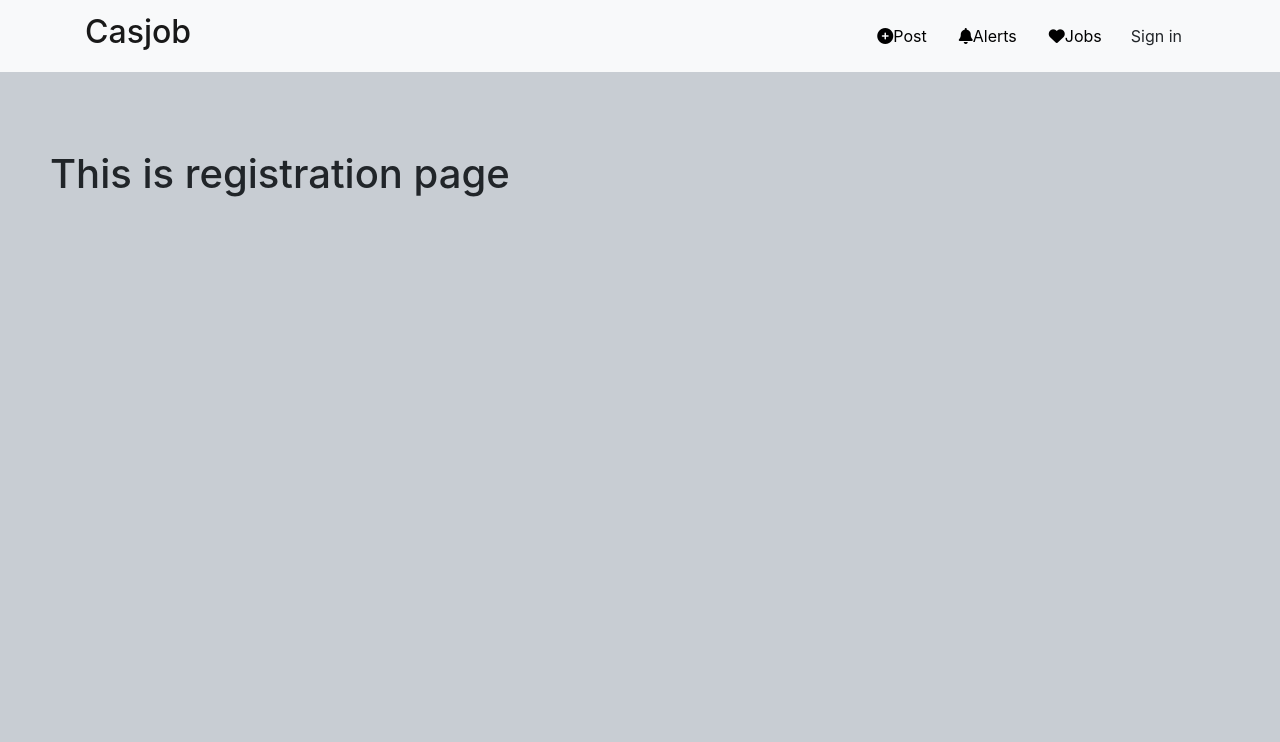
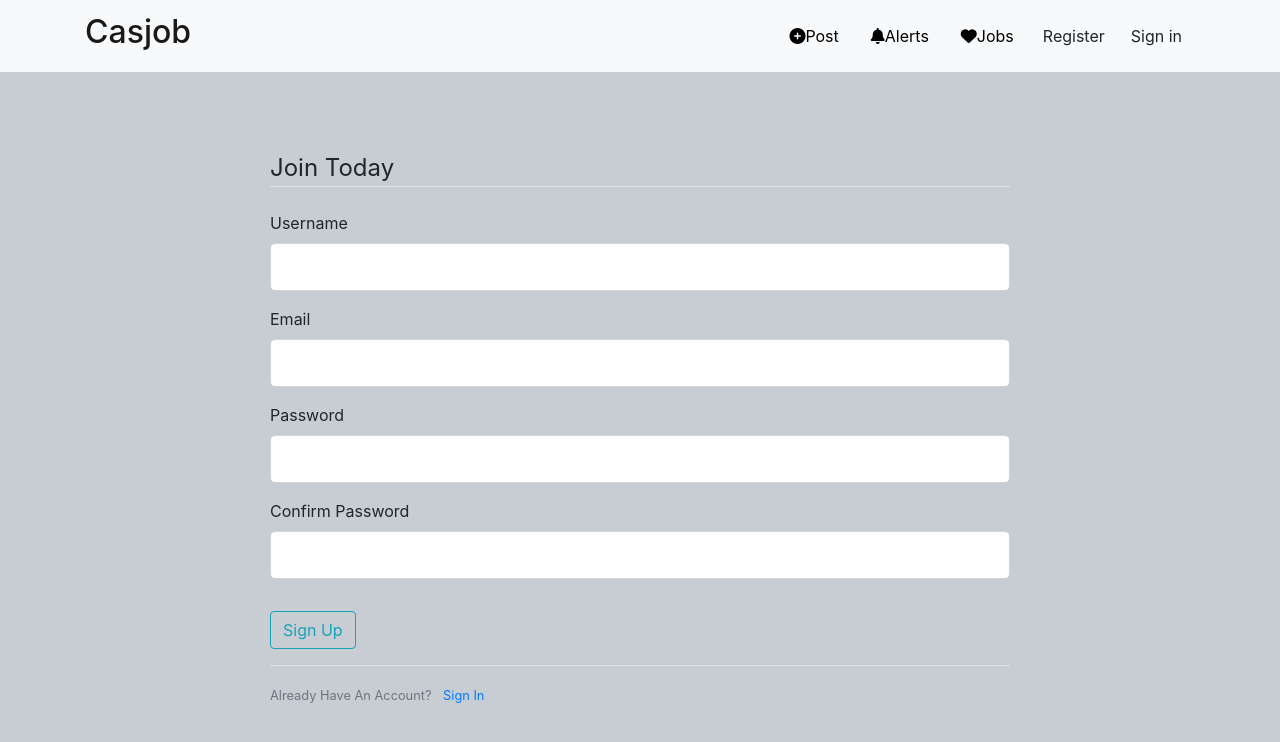
Before and after one commit to Olutayo0910/Casjob, a Flask app: page /register in a window 1280 px wide. Shown: the top 742 px of the page. Run offline with Flask 3, Linux system fonts and the light colour scheme; some libraries are stand-ins or nearby versions.

Commit message:
created the register and updated it on the navbar

```diff
--- a/Templates/base.html
+++ b/Templates/base.html
@@ -12,18 +12,18 @@
 <body>
     <nav class="navbar navbar-expand-lg fixed-top bg-light navbar-light">
         <div class="container">
-          <a class="navbar-brand" href="#"
+          <a class="navbar-brand" href="/"
             ><h2>Casjob</h2></a>
           <button
             class="navbar-toggler"
             type="button"
-            data-mdb-toggle="collapse"
-            data-mdb-target="#navbarSupportedContent"
+            data-toggle="collapse"
+            data-target="#navbarSupportedContent"
             aria-controls="navbarSupportedContent"
             aria-expanded="false"
             aria-label="Toggle navigation"
           >
-            <i class="fas fa-bars"></i>
+            <span class="navbar-toggler-icon"></span>
           </button>
           <div class="collapse navbar-collapse" id="navbarSupportedContent">
             <ul class="navbar-nav ml-auto align-items-center">
@@ -35,6 +35,9 @@
               </li>
               <li class="nav-item">
                 <a class="nav-link mx-2" href="#!"><i class="fas fa-heart pe-2"></i>Jobs</a>
+              </li>
+              <li class="nav-item ms-3">
+                <a class="btn btn-black btn-rounded" href="{{ url_for('register') }}">Register</a>
               </li>
               <li class="nav-item ms-3">
                 <a class="btn btn-black btn-rounded" href="#!">Sign in</a>
--- a/Templates/home.html
+++ b/Templates/home.html
@@ -15,9 +15,8 @@
         <div class="input-group-append">
             <span class="input-group-text" id="basic-addon2"><i class="fa-solid fa-magnifying-glass"></i></span>
         </div>
+    </div>
         {% for hire in hires %}
-
-          </div>
                 <div class="shadow card mb-3 mx-auto" style="max-width: 740px;">
                     <div class="row no-gutters">
                         <div class="col-md-4 d-flex align-items-center justify-content-center border-right border-bottom">
--- a/Templates/register.html
+++ b/Templates/register.html
@@ -1,4 +1,72 @@
 {% extends "base.html" %}
-    {% block content %}
-        <h1>This is registration page</h1>
-    {% endblock content %}
+{% block content %}
+    <div class="content-section mx-auto" style="max-width: 740px;">
+        <form method="POST" action="">
+            {{ form.hidden_tag() }}
+            <fieldset class="form-group">
+                <legend class="border-bottom mb-4">Join Today</legend>
+                <div class="form-group">
+                    {{ form.username.label(class="form-control-label") }}
+
+                    {% if form.username.errors %}
+                        {{ form.username(class="form-control form-control-lg is-invalid") }}
+                        <div class="invalid-feedback">
+                            {% for error in form.username.errors %}
+                                <span>{{ error }}</span>
+                            {% endfor %}
+                        </div>
+                    {% else %}
+                        {{ form.username(class="form-control form-control-lg") }}
+                    {% endif %}
+                </div>
+                <div class="form-group">
+                    {{ form.email.label(class="form-control-label") }}
+                    {% if form.email.errors %}
+                        {{ form.email(class="form-control form-control-lg is-invalid") }}
+                        <div class="invalid-feedback">
+                            {% for error in form.email.errors %}
+                                <span>{{ error }}</span>
+                            {% endfor %}
+                        </div>
+                    {% else %}
+                        {{ form.email(class="form-control form-control-lg") }}
+                    {% endif %}
+                </div>
+                <div class="form-group">
+                    {{ form.password.label(class="form-control-label") }}
+                    {% if form.password.errors %}
+                        {{ form.password(class="form-control form-control-lg is-invalid") }}
+                        <div class="invalid-feedback">
+                            {% for error in form.password.errors %}
+                                <span>{{ error }}</span>
+                            {% endfor %}
+                        </div>
+                    {% else %}
+                        {{ form.password(class="form-control form-control-lg") }}
+                    {% endif %}
+                </div>
+                <div class="form-group">
+                    {{ form.confirm_password.label(class="form-control-label") }}
+                    {% if form.confirm_password.errors %}
+                        {{ form.confirm_password(class="form-control form-control-lg is-invalid") }}
+                        <div class="invalid-feedback">
+                            {% for error in form.confirm_password.errors %}
+                                <span>{{ error }}</span>
+                            {% endfor %}
+                        </div>
+                    {% else %}
+                        {{ form.confirm_password(class="form-control form-control-lg") }}
+                    {% endif %}
+                </div>
+            </fieldset>
+            <div class="form-group">
+                {{ form.submit(class="btn btn-outline-info custom-submit-btn") }}
+            </div>
+        </form>
+    </div>
+    <div class="border-top pt-3 mx-auto" style="max-width: 740px;">
+        <small class="text-muted mx-auto">
+            Already Have An Account? <a class="ml-2" href="{{ url_for('login') }}">Sign In</a>
+        </small>
+    </div>
+{% endblock content %}
--- a/app.py
+++ b/app.py
@@ -47,17 +47,18 @@ hires = [
 ]
 
 @app.route('/')
+@app.route('/home')
 def home():
     return render_template('home.html', hires=hires)
 
-@app.route('/register')
+@app.route('/register', methods=['GET', 'POST'])
 def register():
-    form = RegistrationForm
+    form = RegistrationForm()
     return render_template('register.html', title='Register', form=form)
 
 @app.route('/login')
 def login():
-    form = LoginForm
+    form = LoginForm()
     return render_template('login.html', title='Login', form=form)
 
 
```
